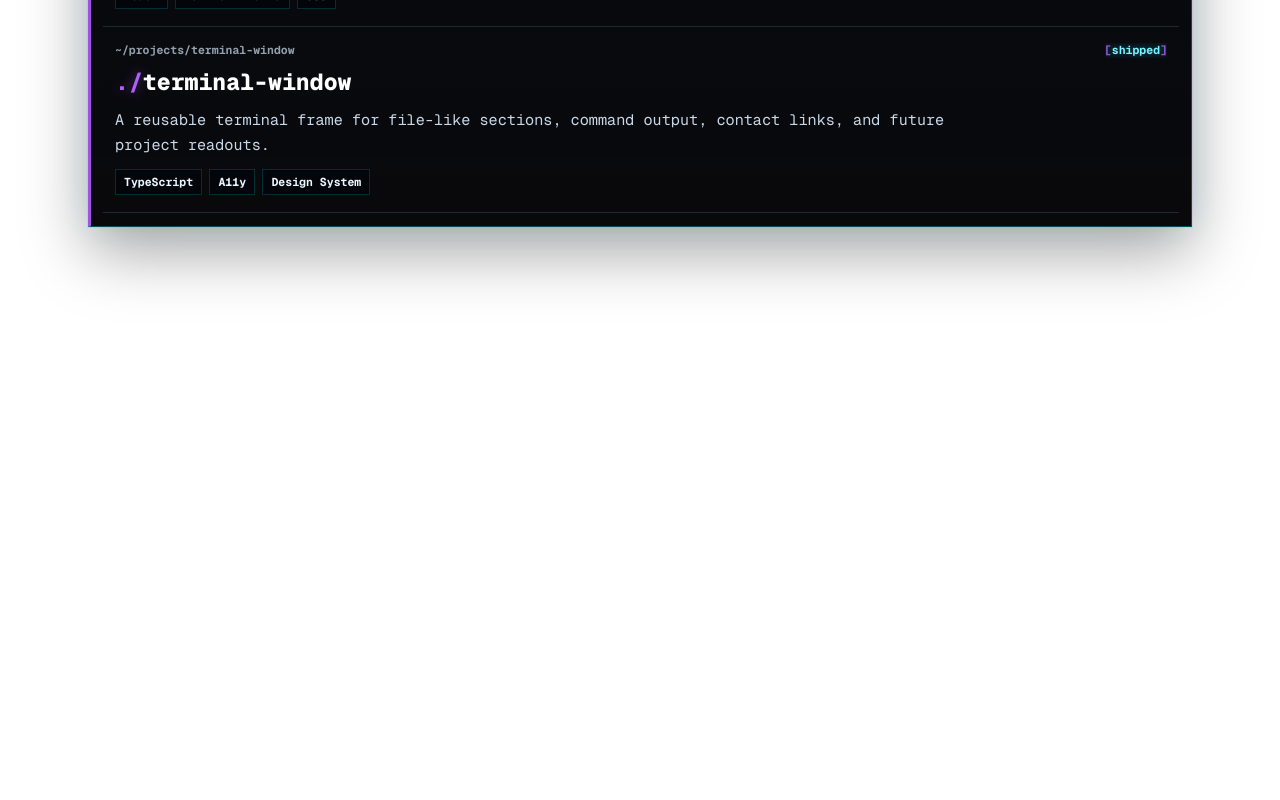
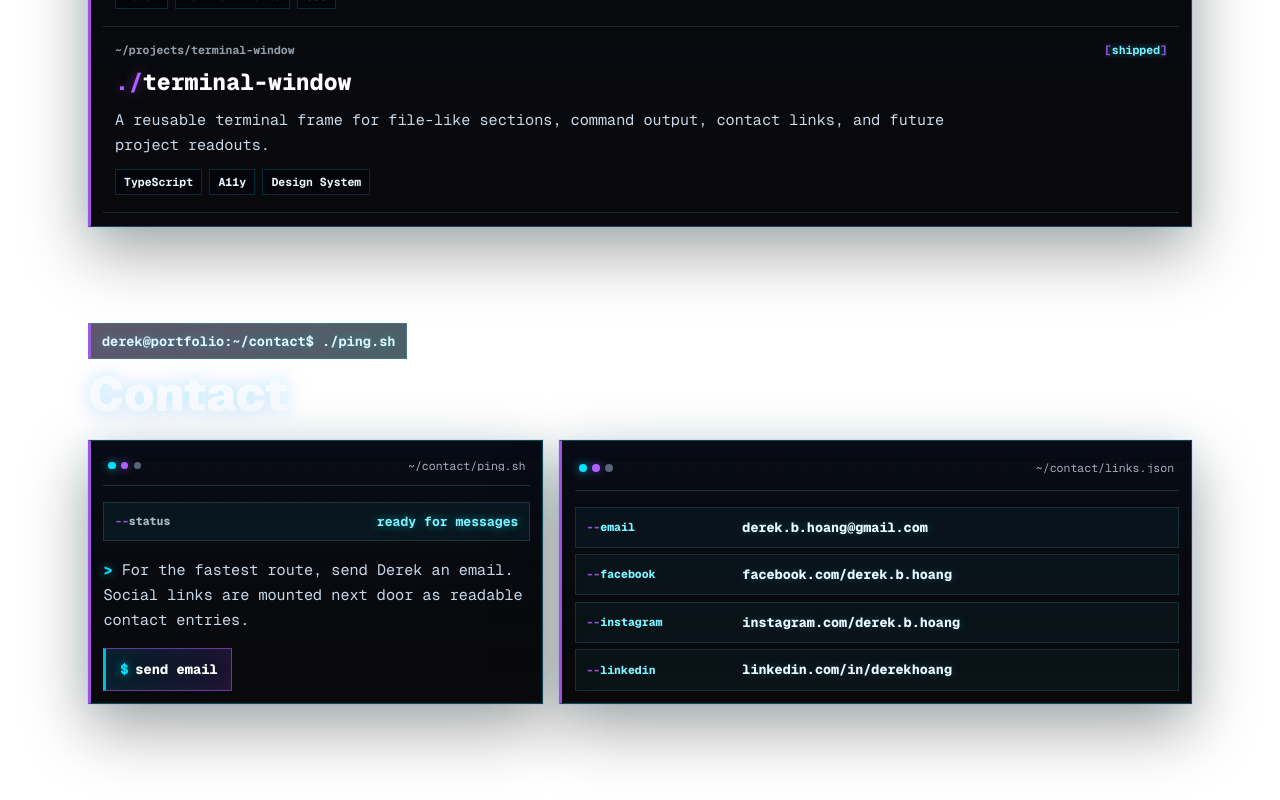
Before and after one commit to derekbhoang/derekhoang, a Next.js app: page / in a window 1280 px wide. Shown: the part 1927-2727 px from the top of the page. Before the commit the page ends 2250 px from the top, so only its background shows below. Built offline with nearby package versions, Linux system fonts and the light colour scheme.

Commit message:
Add contact section

```diff
--- a/src/app/page.module.css
+++ b/src/app/page.module.css
@@ -256,6 +256,7 @@
 }
 
 .about,
+.contact,
 .projects {
   display: grid;
   gap: 1.35rem;
@@ -270,6 +271,10 @@
 
 .projects {
   padding-bottom: 6rem;
+}
+
+.contact {
+  padding-bottom: 6.5rem;
 }
 
 .sectionHeader {
@@ -523,6 +528,181 @@
   letter-spacing: 0;
 }
 
+.contactGrid {
+  display: grid;
+  grid-template-columns: minmax(0, 0.72fr) minmax(0, 1fr);
+  gap: 1rem;
+  align-items: stretch;
+}
+
+.contactScript,
+.contactDirectory {
+  width: 100%;
+}
+
+.contactCommandOutput {
+  position: relative;
+  z-index: 1;
+  display: grid;
+  align-content: start;
+  gap: 1rem;
+  height: 100%;
+}
+
+.contactStatus {
+  display: flex;
+  align-items: center;
+  justify-content: space-between;
+  gap: 0.8rem;
+  margin: 0;
+  padding: 0.62rem 0.66rem;
+  border: 1px solid rgba(125, 243, 255, 0.14);
+  background: rgba(0, 229, 255, 0.05);
+  line-height: 1.3;
+  letter-spacing: 0;
+}
+
+.contactStatus span {
+  color: rgba(216, 232, 244, 0.78);
+  font-size: 0.72rem;
+  font-weight: 800;
+}
+
+.contactStatus span::before {
+  content: "--";
+  color: rgba(177, 94, 255, 0.82);
+}
+
+.contactStatus strong {
+  color: #7cf3ff;
+  font-size: 0.82rem;
+  text-align: right;
+  text-shadow: 0 0 10px rgba(0, 229, 255, 0.54);
+}
+
+.contactCommandOutput p:not(.contactStatus) {
+  margin: 0;
+  color: #c8d8e8;
+  font-size: 0.95rem;
+  line-height: 1.65;
+  letter-spacing: 0;
+}
+
+.contactCommandOutput p:not(.contactStatus)::before {
+  content: "> ";
+  color: #00e5ff;
+  font-weight: 800;
+  text-shadow: 0 0 10px rgba(0, 229, 255, 0.58);
+}
+
+.contactCommandOutput a {
+  display: inline-flex;
+  align-items: center;
+  justify-content: center;
+  width: fit-content;
+  min-height: 2.65rem;
+  margin-top: auto;
+  padding: 0.7rem 0.86rem;
+  border: 1px solid rgba(177, 94, 255, 0.52);
+  border-left: 3px solid rgba(0, 229, 255, 0.8);
+  background:
+    linear-gradient(90deg, rgba(0, 229, 255, 0.11), rgba(177, 94, 255, 0.13)),
+    rgba(2, 5, 14, 0.72);
+  color: #ffffff;
+  font-size: 0.86rem;
+  font-weight: 800;
+  line-height: 1;
+  text-decoration: none;
+  letter-spacing: 0;
+  box-shadow: inset 0 0 18px rgba(177, 94, 255, 0.08);
+  transition:
+    border-color 160ms ease,
+    box-shadow 160ms ease,
+    transform 160ms ease;
+}
+
+.contactCommandOutput a::before {
+  content: "$";
+  margin-right: 0.42rem;
+  color: #00e5ff;
+  text-shadow: 0 0 10px rgba(0, 229, 255, 0.62);
+}
+
+.contactCommandOutput a:hover,
+.contactCommandOutput a:focus-visible {
+  border-color: rgba(0, 229, 255, 0.72);
+  box-shadow:
+    inset 0 0 18px rgba(0, 229, 255, 0.11),
+    0 0 18px rgba(177, 94, 255, 0.16);
+  transform: translateY(-1px);
+}
+
+.contactLinkList {
+  position: relative;
+  z-index: 1;
+  display: grid;
+  gap: 0.4rem;
+  margin: 0;
+  padding: 0;
+  list-style: none;
+}
+
+.contactLinkList li {
+  display: grid;
+  grid-template-columns: minmax(5.5rem, 0.34fr) minmax(0, 1fr);
+  align-items: center;
+  gap: 0.72rem;
+  min-height: 2.5rem;
+  padding: 0.58rem 0.66rem;
+  border: 1px solid rgba(125, 243, 255, 0.12);
+  background: rgba(0, 229, 255, 0.04);
+}
+
+.contactLinkList span {
+  min-width: 0;
+  color: #7cf3ff;
+  font-size: 0.72rem;
+  font-weight: 800;
+  line-height: 1.3;
+  text-transform: lowercase;
+}
+
+.contactLinkList span::before {
+  content: "--";
+  color: rgba(177, 94, 255, 0.82);
+}
+
+.contactLinkList a {
+  display: block;
+  min-width: 0;
+  overflow: hidden;
+  color: #edf8ff;
+  font-size: 0.84rem;
+  font-weight: 800;
+  line-height: 1.3;
+  text-decoration: none;
+  text-overflow: ellipsis;
+  text-shadow: 0 0 10px rgba(0, 229, 255, 0.24);
+  white-space: nowrap;
+  transition:
+    color 160ms ease,
+    text-shadow 160ms ease;
+}
+
+.contactLinkList a:hover,
+.contactLinkList a:focus-visible {
+  color: #ffffff;
+  text-shadow:
+    0 0 10px rgba(0, 229, 255, 0.56),
+    0 0 18px rgba(177, 94, 255, 0.28);
+}
+
+.contactCommandOutput a:focus-visible,
+.contactLinkList a:focus-visible {
+  outline: 2px solid rgba(0, 229, 255, 0.9);
+  outline-offset: 3px;
+}
+
 @media (max-width: 900px) {
   .intro {
     grid-template-columns: 1fr;
@@ -537,6 +717,10 @@
   }
 
   .aboutGrid {
+    grid-template-columns: 1fr;
+  }
+
+  .contactGrid {
     grid-template-columns: 1fr;
   }
 }
@@ -561,6 +745,7 @@
   }
 
   .about,
+  .contact,
   .projects {
     padding-inline: 0.78rem;
   }
@@ -571,6 +756,10 @@
 
   .projects {
     padding-bottom: 4rem;
+  }
+
+  .contact {
+    padding-bottom: 4.5rem;
   }
 
   .sectionTitle {
@@ -600,6 +789,24 @@
   .projectMeta span:last-child {
     justify-self: start;
   }
+
+  .contactStatus,
+  .contactLinkList li {
+    grid-template-columns: 1fr;
+  }
+
+  .contactStatus {
+    display: grid;
+    justify-items: start;
+  }
+
+  .contactStatus strong {
+    text-align: left;
+  }
+
+  .contactCommandOutput a {
+    width: 100%;
+  }
 }
 
 @media (prefers-reduced-motion: reduce) {
@@ -615,4 +822,14 @@
   .projectItem {
     transition: none;
   }
+
+  .contactCommandOutput a,
+  .contactLinkList a {
+    transition: none;
+  }
+
+  .contactCommandOutput a:hover,
+  .contactCommandOutput a:focus-visible {
+    transform: none;
+  }
 }
--- a/src/app/page.tsx
+++ b/src/app/page.tsx
@@ -233,6 +233,66 @@ export default function Home() {
           </div>
         </TerminalWindow>
       </section>
+
+      <section
+        id="contact"
+        className={styles.contact}
+        aria-labelledby="contact-title"
+      >
+        <div className={styles.sectionHeader}>
+          <p className={styles.sectionPrompt}>
+            derek@portfolio:~/contact$ ./ping.sh
+          </p>
+          <h2 id="contact-title" className={styles.sectionTitle}>
+            Contact
+          </h2>
+        </div>
+
+        <div className={styles.contactGrid}>
+          <TerminalWindow
+            className={styles.contactScript}
+            title="~/contact/ping.sh"
+            aria-label="Contact Derek terminal command"
+          >
+            <div className={styles.contactCommandOutput}>
+              <p className={styles.contactStatus}>
+                <span>status</span>
+                <strong>ready for messages</strong>
+              </p>
+              <p>
+                For the fastest route, send Derek an email. Social links are
+                mounted next door as readable contact entries.
+              </p>
+              <a href="mailto:derek.b.hoang@gmail.com">send email</a>
+            </div>
+          </TerminalWindow>
+
+          <TerminalWindow
+            className={styles.contactDirectory}
+            title="~/contact/links.json"
+            aria-label="Contact links directory"
+          >
+            <ul className={styles.contactLinkList}>
+              {contactLinks.map(({ label, href, value }) => {
+                const isExternal = href.startsWith("https://");
+
+                return (
+                  <li key={label}>
+                    <span>{label}</span>
+                    <a
+                      href={href}
+                      target={isExternal ? "_blank" : undefined}
+                      rel={isExternal ? "noopener noreferrer" : undefined}
+                    >
+                      {value}
+                    </a>
+                  </li>
+                );
+              })}
+            </ul>
+          </TerminalWindow>
+        </div>
+      </section>
     </main>
   );
 }
```
